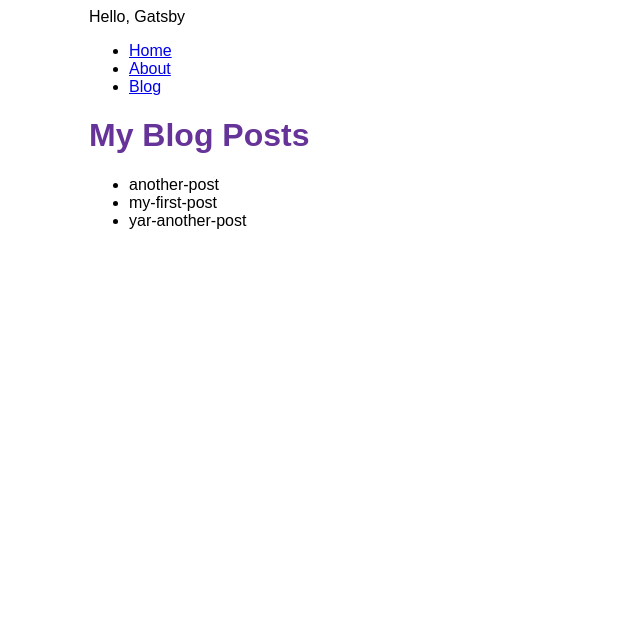
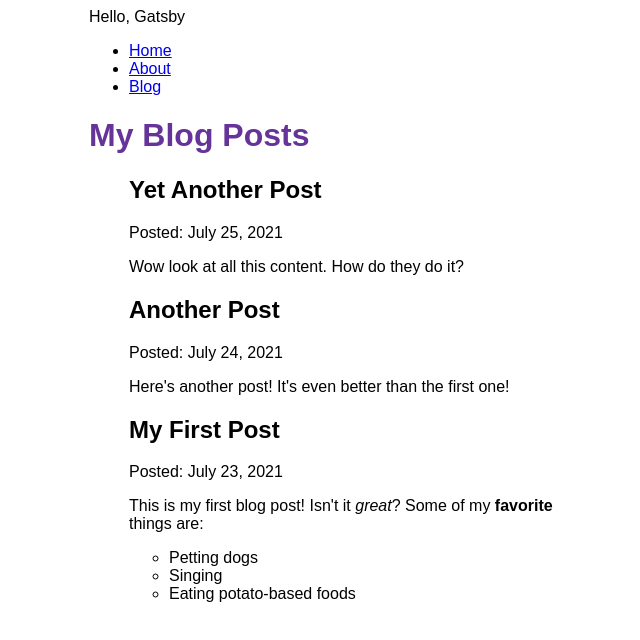
Before and after one commit to hkinami/hello-gatsby, a Gatsby site: page /blog in a window 1280 px wide. Shown: the whole page, without its empty margins (301-941 px from the left). Built offline with nearby package versions, Linux system fonts and the light colour scheme; Gatsby itself is replaced by a stand-in of ours.

Commit message:
Finished Gatsby Tutorial Part 5

```diff
--- a/blog/another-post.mdx
+++ b/blog/another-post.mdx
@@ -0,0 +1,6 @@
+---
+title: "Another Post"
+date: "2021-07-24"
+---
+
+Here's another post! It's even better than the first one!
--- a/blog/my-first-post.mdx
+++ b/blog/my-first-post.mdx
@@ -0,0 +1,9 @@
+---
+title: "My First Post"
+date: "2021-07-23"
+---
+This is my first blog post! Isn't it *great*?
+Some of my **favorite** things are:
+* Petting dogs
+* Singing
+* Eating potato-based foods
--- a/blog/yar-another-post.mdx
+++ b/blog/yar-another-post.mdx
@@ -0,0 +1,6 @@
+---
+title: "Yet Another Post"
+date: "2021-07-25"
+---
+
+Wow look at all this content. How do they do it?
--- a/gatsby-config.js
+++ b/gatsby-config.js
@@ -11,5 +11,6 @@ module.exports = {
         path: `${__dirname}/blog`,
       }
     },
+    "gatsby-plugin-mdx",
   ],
 };
--- a/package.json
+++ b/package.json
@@ -15,7 +15,10 @@
     "clean": "gatsby clean"
   },
   "dependencies": {
+    "@mdx-js/mdx": "^1.6.22",
+    "@mdx-js/react": "^1.6.22",
     "gatsby": "^3.13.0",
+    "gatsby-plugin-mdx": "^2.13.0",
     "gatsby-source-filesystem": "^3.13.0",
     "react": "^17.0.1",
     "react-dom": "^17.0.1"
--- a/src/pages/blog.js
+++ b/src/pages/blog.js
@@ -1,32 +1,39 @@
-import * as React from 'react'
-import { graphql } from 'gatsby'
-import Layout from '../components/layout'
+import * as React from "react";
+import { graphql } from "gatsby";
+import { MDXRenderer } from 'gatsby-plugin-mdx'
+import Layout from "../components/layout";
 
 const BlogPage = ({ data }) => {
-    return (
-      <Layout pageTitle="My Blog Posts">
-        <ul>
-        {
-          data.allFile.nodes.map(node => (
-            <li key={node.name}>
-              {node.name}
-            </li>
-          ))
-        }
-        </ul>
-      </Layout>
-    )
-  }
-
+  return (
+    <Layout pageTitle="My Blog Posts">
+      <ul>
+        {data.allMdx.nodes.map((node) => (
+          <article key={node.id}>
+            <h2>{node.frontmatter.title}</h2>
+            <p>Posted: {node.frontmatter.date}</p>
+            <MDXRenderer>
+              {node.body}
+            </MDXRenderer>
+          </article>
+        ))}
+      </ul>
+    </Layout>
+  );
+};
 
 export const query = graphql`
   query {
-    allFile {
+    allMdx(sort: { fields: frontmatter___date, order: DESC }) {
       nodes {
-        name
+        frontmatter {
+          date(formatString: "MMMM D, YYYY")
+          title
+        }
+        id
+        body
       }
     }
   }
-`
+`;
 
-export default BlogPage
+export default BlogPage;
```
Also changed, not shown: 1 other file.
